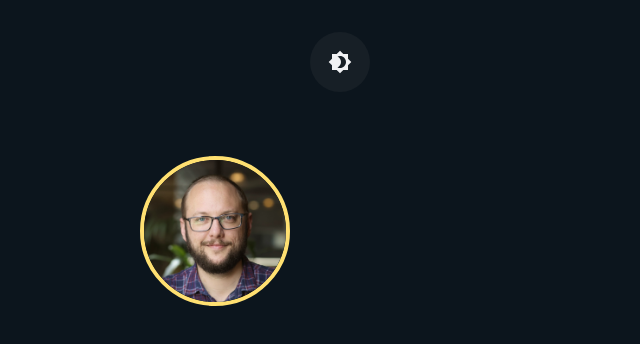
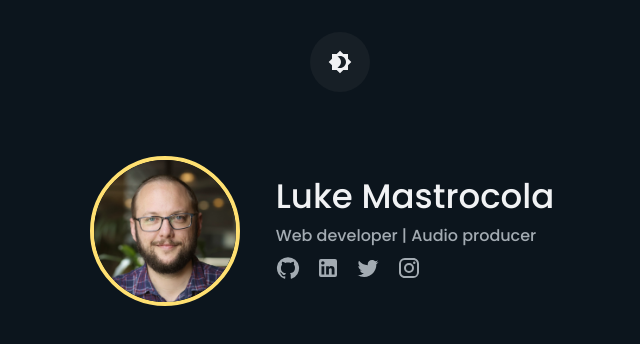
Before and after one commit to mastra90/luke-mastrocola-portfolio, a React (Vite) app: page / in a window 1280 px wide. Shown: the top 344 px of the page, without its empty margins (300-940 px from the left). Built offline with nearby package versions, Linux system fonts and the light colour scheme.

Commit message:
Updated font. Created hero section

```diff
--- a/index.html
+++ b/index.html
@@ -4,6 +4,12 @@
     <meta charset="UTF-8" />
     <link rel="icon" type="image/svg+xml" href="" />
     <meta name="viewport" content="width=device-width, initial-scale=1.0" />
+    <link rel="preconnect" href="https://fonts.googleapis.com" />
+    <link rel="preconnect" href="https://fonts.gstatic.com" crossorigin />
+    <link
+      href="https://fonts.googleapis.com/css2?family=Poppins:wght@300;400;500;600;700&display=swap"
+      rel="stylesheet"
+    />
     <title>Luke Mastrocola</title>
   </head>
   <body>
--- a/src/App.tsx
+++ b/src/App.tsx
@@ -2,7 +2,7 @@ import { useState } from "react";
 import { ThemeProvider, CssBaseline, Container } from "@mui/material";
 import createAppTheme from "./theme";
 import HeroSection from "./components/HeroSection";
-import ToggleTheme from "./components/ToggleTheme";
+import ToggleThemeButton from "./components/ToggleThemeButton";
 
 const App = () => {
   const [isDark, setIsDark] = useState(true);
@@ -13,7 +13,7 @@ const App = () => {
     <ThemeProvider theme={theme}>
       <Container maxWidth="lg" sx={{ mx: "auto", my: 4 }}>
         <CssBaseline />
-        <ToggleTheme toggleTheme={toggleTheme} />
+        <ToggleThemeButton toggleTheme={toggleTheme} />
         <HeroSection />
       </Container>
     </ThemeProvider>
--- a/src/components/HeroSection.tsx
+++ b/src/components/HeroSection.tsx
@@ -1,4 +1,5 @@
-import { Box, useTheme, Avatar } from "@mui/material";
+import { GitHub, Instagram, LinkedIn, Twitter } from "@mui/icons-material";
+import { Box, useTheme, Avatar, Typography } from "@mui/material";
 
 const HeroSection = () => {
   const theme = useTheme();
@@ -16,7 +17,16 @@ const HeroSection = () => {
 
   return (
     <>
-      <Box sx={{ mt: 8, width: 400, mx: "auto" }}>
+      <Box
+        sx={{
+          display: "flex",
+          mt: { xs: 4, sm: 8 },
+          width: { xs: "100%", sm: 500 },
+          mx: "auto",
+          alignItems: "center",
+          flexDirection: { xs: "column", sm: "row" },
+        }}
+      >
         <Avatar
           src="/src/assets/Headshot.jpg"
           alt="Luke Mastrocola"
@@ -26,6 +36,32 @@ const HeroSection = () => {
             border: `4px solid ${theme.palette.border.primary}`,
           }}
         />
+        <Box
+          sx={{
+            mx: "auto",
+            mt: { xs: 4, sm: 0 },
+            justifyContent: "center",
+            textAlign: { xs: "center", sm: "inherit" },
+            color: theme.palette.text.secondary,
+          }}
+        >
+          <Typography
+            sx={{
+              color: theme.palette.text.primary,
+              typography: { xs: "h5", sm: "h4" },
+              fontWeight: { xs: 500, sm: 500 },
+            }}
+          >
+            Luke Mastrocola
+          </Typography>
+          <Typography variant="body1" sx={{ my: 1, fontWeight: 500 }}>
+            Web developer | Audio producer
+          </Typography>
+          <Typography variant="body1">
+            <GitHub sx={{ mr: 1.5 }} /> <LinkedIn sx={{ mr: 1.5 }} />{" "}
+            <Twitter sx={{ mr: 1.5 }} /> <Instagram />
+          </Typography>
+        </Box>
       </Box>
     </>
   );
--- a/src/components/ToggleTheme.tsx
+++ b/src/components/ToggleThemeButton.tsx
@@ -1,7 +1,7 @@
 import { Box, useTheme } from "@mui/material";
 import { Brightness4 as ToggleThemeIcon } from "@mui/icons-material";
 
-const ToggleTheme = ({ toggleTheme }) => {
+const ToggleThemeButton = ({ toggleTheme }) => {
   const theme = useTheme();
   return (
     <Box
@@ -29,4 +29,4 @@ const ToggleTheme = ({ toggleTheme }) => {
   );
 };
 
-export default ToggleTheme;
+export default ToggleThemeButton;
--- a/src/theme.ts
+++ b/src/theme.ts
@@ -18,7 +18,6 @@ declare module "@mui/material/styles" {
 const createAppTheme = (isDark: boolean) => {
   const palette = isDark
     ? {
-        mode: 'dark' as const,
         background: {
           default: "#0C151D",
           paper: "#171f26",
@@ -35,7 +34,6 @@ const createAppTheme = (isDark: boolean) => {
         },
       }
     : {
-        mode: 'light' as const,
         background: {
           default: "#e9ebec",
           paper: "#ffffff",
@@ -44,7 +42,7 @@ const createAppTheme = (isDark: boolean) => {
         },
         text: {
           primary: "#3d3d3d",
-          secondary: "#a3abb2",
+          secondary: "#575757",
         },
         border: {
           primary: "#ffe071",
@@ -55,7 +53,7 @@ const createAppTheme = (isDark: boolean) => {
   return createTheme({
     palette,
     typography: {
-      fontFamily: "'IBM Plex Sans', sans-serif",
+      fontFamily: "'Poppins', sans-serif",
       h1: { fontWeight: 600 },
       body1: {},
       body2: {},
```
